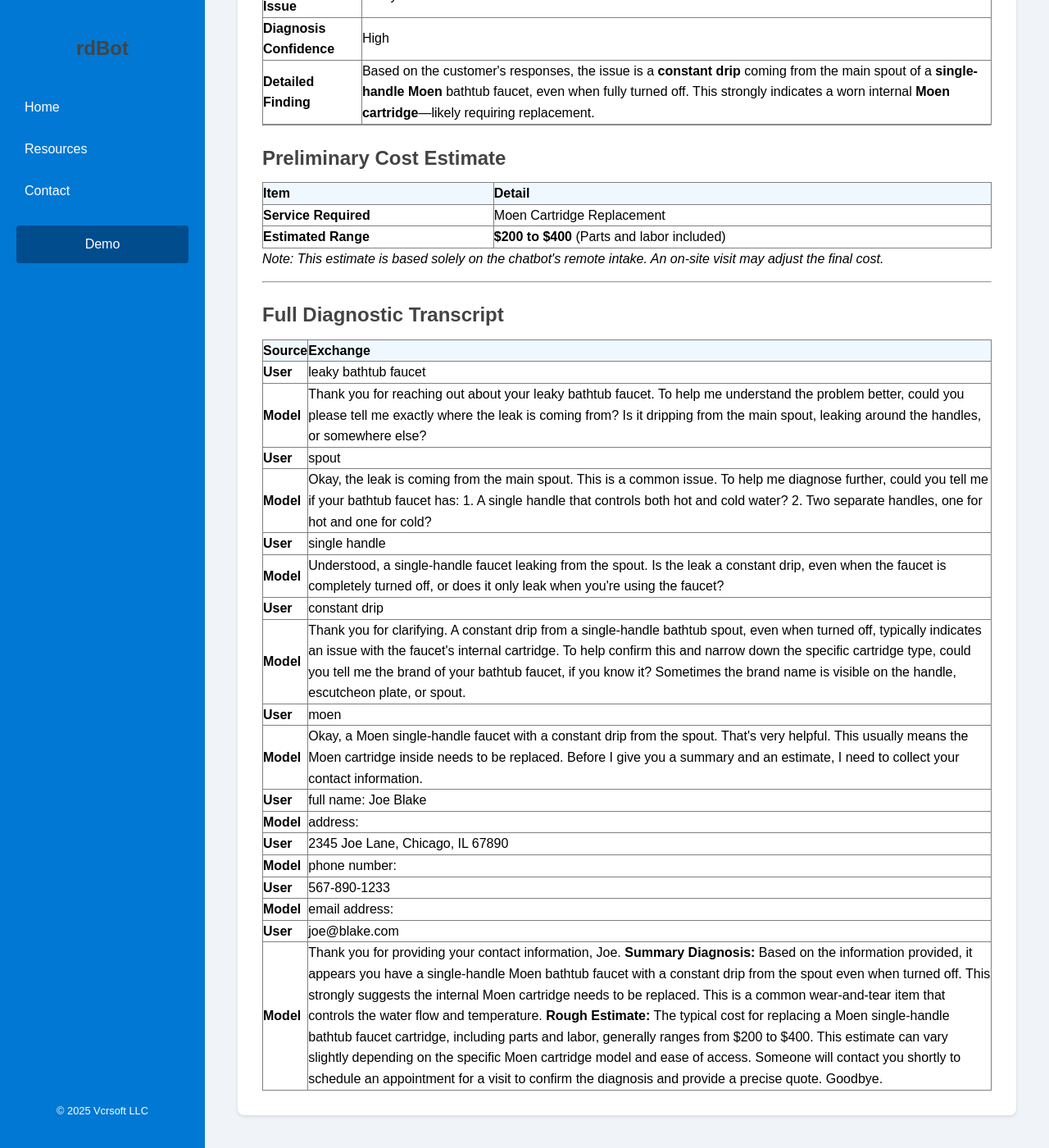
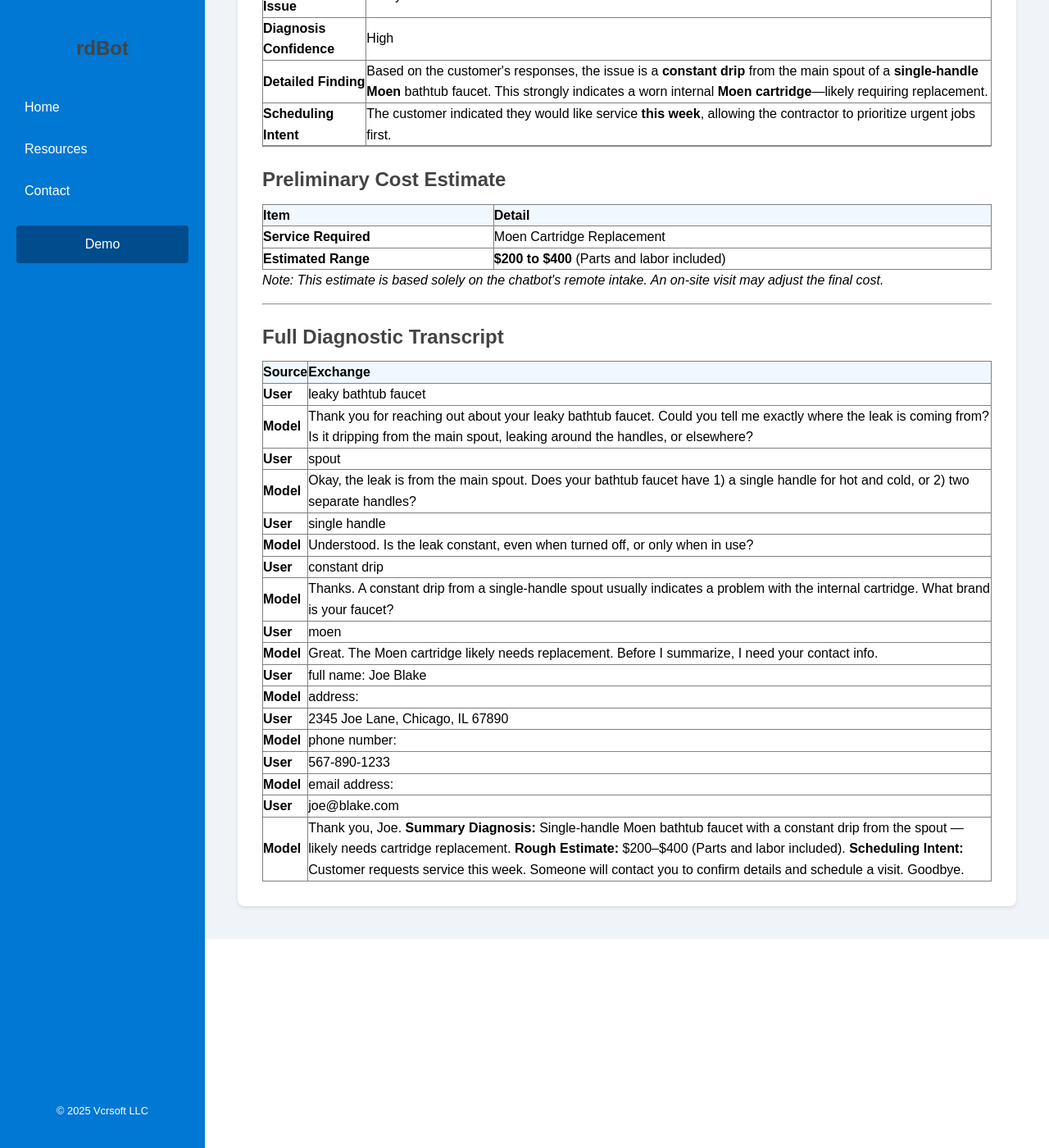
Before and after one commit to vcrsoft/vcrsoft.github.io, a Jekyll site: the page built from _resources/qualifiedLeadEmail.md, in a window 1280 px wide and 1400 px high, scrolled down 696 px. Shown: the whole window at 82% size. Built offline with Jekyll 4.4.1, drawn with Linux system fonts in a browser that asks for light colours.

Commit message:
Update qualifiedLeadEmail.md

```diff
--- a/_resources/qualifiedLeadEmail.md
+++ b/_resources/qualifiedLeadEmail.md
@@ -1,7 +1,7 @@
 ---
 layout: resource
 title: "The Perfect Lead: What Your Inbox Receives from the Chatbot"
-excerpt: "See a real-world example of the detailed, pre-qualified lead email generated by the AI Lead Qualification Chatbot—including contact info, diagnostic summary, and actionable insights."
+excerpt: "See a real-world example of the detailed, pre-qualified lead email generated by the AI Lead Qualification Chatbot—including contact info, diagnostic summary, estimate, and scheduling intent."
 ---
 
 The core purpose of the AI Lead Qualification Chatbot is to filter out low-value inquiries and deliver highly qualified, actionable jobs straight to your inbox. It replaces a tedious initial phone call with a structured digital intake, producing a **polished lead report** that your team can act on immediately.
@@ -56,7 +56,11 @@ This article shows you exactly what a **Qualified Lead Email** looks like, so yo
   </tr>
   <tr>
     <td><strong>Detailed Finding</strong></td>
-    <td>Based on the customer's responses, the issue is a <strong>constant drip</strong> coming from the main spout of a <strong>single-handle Moen</strong> bathtub faucet, even when fully turned off. This strongly indicates a worn internal <strong>Moen cartridge</strong>—likely requiring replacement.</td>
+    <td>Based on the customer's responses, the issue is a <strong>constant drip</strong> from the main spout of a <strong>single-handle Moen</strong> bathtub faucet. This strongly indicates a worn internal <strong>Moen cartridge</strong>—likely requiring replacement.</td>
+  </tr>
+  <tr>
+    <td><strong>Scheduling Intent</strong></td>
+    <td>The customer indicated they would like service <strong>this week</strong>, allowing the contractor to prioritize urgent jobs first.</td>
   </tr>
 </table>
 
@@ -96,7 +100,7 @@ This article shows you exactly what a **Qualified Lead Email** looks like, so yo
   </tr>
   <tr>
     <td><strong>Model</strong></td>
-    <td>Thank you for reaching out about your leaky bathtub faucet. To help me understand the problem better, could you please tell me exactly where the leak is coming from? Is it dripping from the main spout, leaking around the handles, or somewhere else?</td>
+    <td>Thank you for reaching out about your leaky bathtub faucet. Could you tell me exactly where the leak is coming from? Is it dripping from the main spout, leaking around the handles, or elsewhere?</td>
   </tr>
   <tr>
     <td><strong>User</strong></td>
@@ -104,7 +108,7 @@ This article shows you exactly what a **Qualified Lead Email** looks like, so yo
   </tr>
   <tr>
     <td><strong>Model</strong></td>
-    <td>Okay, the leak is coming from the main spout. This is a common issue. To help me diagnose further, could you tell me if your bathtub faucet has: 1. A single handle that controls both hot and cold water? 2. Two separate handles, one for hot and one for cold? </td>
+    <td>Okay, the leak is from the main spout. Does your bathtub faucet have 1) a single handle for hot and cold, or 2) two separate handles?</td>
   </tr>
   <tr>
     <td><strong>User</strong></td>
@@ -112,7 +116,7 @@ This article shows you exactly what a **Qualified Lead Email** looks like, so yo
   </tr>
   <tr>
     <td><strong>Model</strong></td>
-    <td>Understood, a single-handle faucet leaking from the spout. Is the leak a constant drip, even when the faucet is completely turned off, or does it only leak when you're using the faucet?</td>
+    <td>Understood. Is the leak constant, even when turned off, or only when in use?</td>
   </tr>
   <tr>
     <td><strong>User</strong></td>
@@ -120,7 +124,7 @@ This article shows you exactly what a **Qualified Lead Email** looks like, so yo
   </tr>
   <tr>
     <td><strong>Model</strong></td>
-    <td>Thank you for clarifying. A constant drip from a single-handle bathtub spout, even when turned off, typically indicates an issue with the faucet's internal cartridge. To help confirm this and narrow down the specific cartridge type, could you tell me the brand of your bathtub faucet, if you know it? Sometimes the brand name is visible on the handle, escutcheon plate, or spout.</td>
+    <td>Thanks. A constant drip from a single-handle spout usually indicates a problem with the internal cartridge. What brand is your faucet?</td>
   </tr>
   <tr>
     <td><strong>User</strong></td>
@@ -128,7 +132,7 @@ This article shows you exactly what a **Qualified Lead Email** looks like, so yo
   </tr>
   <tr>
     <td><strong>Model</strong></td>
-    <td>Okay, a Moen single-handle faucet with a constant drip from the spout. That's very helpful. This usually means the Moen cartridge inside needs to be replaced. Before I give you a summary and an estimate, I need to collect your contact information.</td>
+    <td>Great. The Moen cartridge likely needs replacement. Before I summarize, I need your contact info.</td>
   </tr>
   <tr>
     <td><strong>User</strong></td>
@@ -160,13 +164,15 @@ This article shows you exactly what a **Qualified Lead Email** looks like, so yo
   </tr>
   <tr>
     <td><strong>Model</strong></td>
-    <td>Thank you for providing your contact information, Joe.
+    <td>Thank you, Joe.
 
-<strong>Summary Diagnosis:</strong> Based on the information provided, it appears you have a single-handle Moen bathtub faucet with a constant drip from the spout even when turned off. This strongly suggests the internal Moen cartridge needs to be replaced. This is a common wear-and-tear item that controls the water flow and temperature.
+<strong>Summary Diagnosis:</strong> Single-handle Moen bathtub faucet with a constant drip from the spout — likely needs cartridge replacement.
 
-<strong>Rough Estimate:</strong> The typical cost for replacing a Moen single-handle bathtub faucet cartridge, including parts and labor, generally ranges from $200 to $400. This estimate can vary slightly depending on the specific Moen cartridge model and ease of access.
+<strong>Rough Estimate:</strong> $200–$400 (Parts and labor included).
 
-Someone will contact you shortly to schedule an appointment for a visit to confirm the diagnosis and provide a precise quote.
+<strong>Scheduling Intent:</strong> Customer requests service this week.
+
+Someone will contact you to confirm details and schedule a visit.
 
 Goodbye.</td>
   </tr>
```
